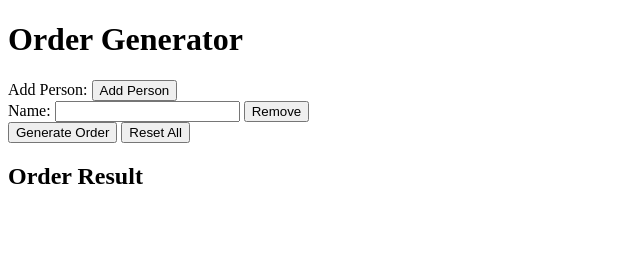
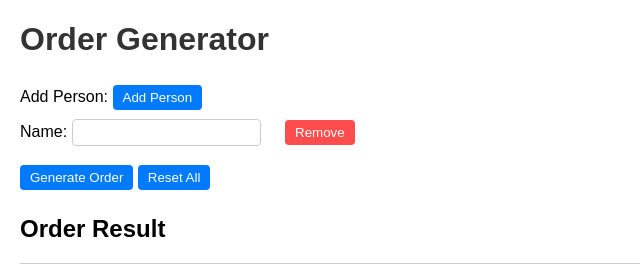
Before and after one commit to Joinsider/Dojo-Shuffler, a plain HTML site: page Coding Dojo Shuffler.html in a window 1280 px wide. Both pictures are taken after a click on the button "Add Person". Shown: the whole page, without its empty margins (0-640 px from the left). Drawn offline with Linux system fonts and the light colour scheme.

Commit message:
Adds css for a better look

```diff
--- a/Coding Dojo Shuffler.html
+++ b/Coding Dojo Shuffler.html
@@ -98,5 +98,55 @@
         return array
       }
     </script>
+
+    <style>
+      body {
+        font-family: Arial, sans-serif;
+        margin: 20px;
+      }
+
+      h1 {
+        color: #333;
+      }
+
+      form {
+        margin-bottom: 20px;
+      }
+
+      .person {
+        margin-bottom: 10px;
+      }
+
+      .removePerson {
+        margin-left: 10px;
+        background-color: #ff4d4d;
+        color: white;
+        border: none;
+        padding: 5px 10px;
+        cursor: pointer;
+      }
+
+      #orderResult {
+        border-top: 1px solid #ccc;
+        padding-top: 10px;
+      }
+
+      input {
+        padding: 5px;
+        margin-right: 10px;
+        border: 1px solid #ccc;
+        border-radius: 4px;
+      }
+
+      button {
+        background-color: #007bff;
+        color: white;
+        border: none;
+        padding: 5px 10px;
+        cursor: pointer;
+        margin: 5px 0;
+        border-radius: 4px;
+      }
+    </style>
   </body>
 </html>
```
